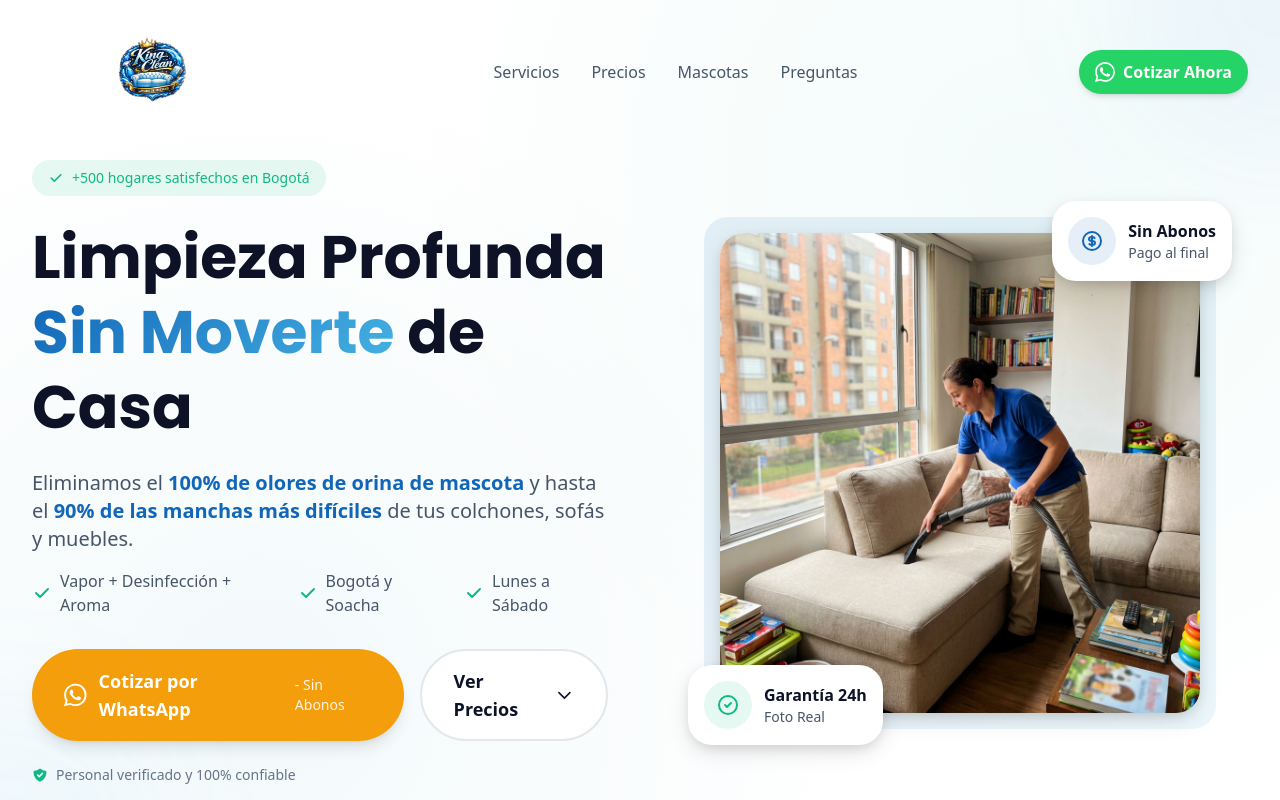
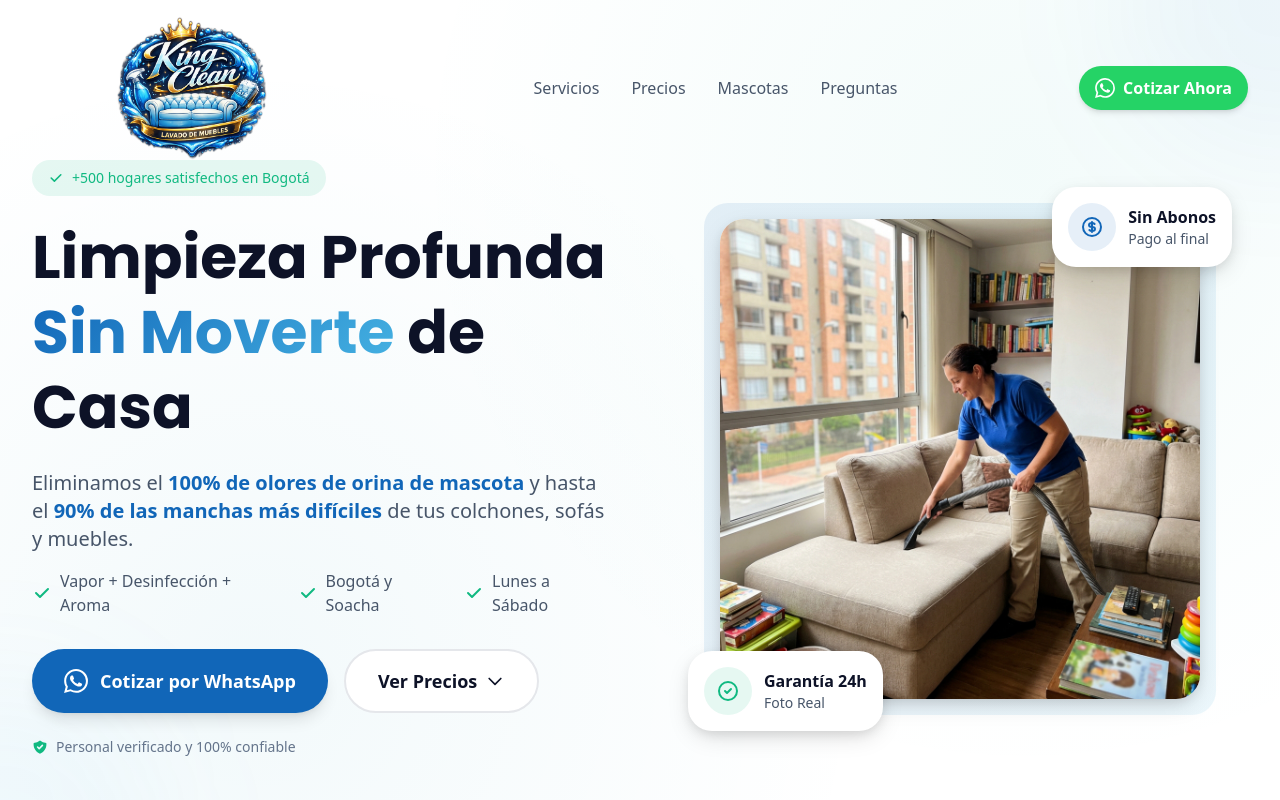
Before and after one commit to sebas-aikon-intelligence/king-clean-landing, a Next.js app: page / in a window 1280 px wide. Shown: the top 800 px of the page. Built offline with nearby package versions, Linux system fonts and the light colour scheme.

Commit message:
Final polish: authentic images, absolute header, correct CTA colors

```diff
--- a/src/components/Header.tsx
+++ b/src/components/Header.tsx
@@ -1,6 +1,6 @@
 "use client";
 
-import { useState, useEffect } from "react";
+import { useState } from "react";
 import Image from "next/image";
 
 const WHATSAPP_NUMBER = "573222898383";
@@ -9,16 +9,8 @@ const WHATSAPP_MESSAGE = encodeURIComponent(
 );
 
 export default function Header() {
-  const [isScrolled, setIsScrolled] = useState(false);
   const [isMobileMenuOpen, setIsMobileMenuOpen] = useState(false);
 
-  useEffect(() => {
-    const handleScroll = () => {
-      setIsScrolled(window.scrollY > 20);
-    };
-    window.addEventListener("scroll", handleScroll);
-    return () => window.removeEventListener("scroll", handleScroll);
-  }, []);
 
   const navLinks = [
     { href: "#servicios", label: "Servicios" },
@@ -28,12 +20,8 @@ export default function Header() {
   ];
 
   return (
-    <header
-      className={`fixed top-0 left-0 right-0 z-50 transition-all duration-300 ${isScrolled
-        ? "bg-white/95 backdrop-blur-md shadow-md py-2"
-        : "bg-transparent py-4"
-        }`}
-    >
+    <header className="absolute top-0 left-0 right-0 z-50 py-4">
+
       <div className="max-w-7xl mx-auto px-4 sm:px-6 lg:px-8">
         <div className="flex items-center justify-between">
           {/* Logo */}
@@ -42,7 +30,7 @@ export default function Header() {
             className="flex items-center gap-2 cursor-pointer"
             aria-label="King Clean - Inicio"
           >
-            <div className="relative w-40 h-20 sm:w-60 sm:h-28">
+            <div className="relative w-52 h-24 sm:w-80 sm:h-36">
               <Image
                 src="/logo.png"
                 alt="King Clean Logo"
--- a/src/components/Hero.tsx
+++ b/src/components/Hero.tsx
@@ -101,7 +101,7 @@ export default function Hero() {
                 href={`https://wa.me/${WHATSAPP_NUMBER}?text=${WHATSAPP_MESSAGE}`}
                 target="_blank"
                 rel="noopener noreferrer"
-                className="group inline-flex items-center justify-center gap-3 bg-cta hover:bg-cta-hover text-white font-bold text-lg px-8 py-4 rounded-full transition-all duration-300 shadow-lg hover:shadow-xl cursor-pointer transform hover:-translate-y-0.5"
+                className="group inline-flex items-center justify-center gap-3 bg-primary hover:bg-primary-dark text-white font-bold text-lg px-8 py-4 rounded-full transition-all duration-300 shadow-lg hover:shadow-xl cursor-pointer transform hover:-translate-y-0.5"
               >
                 <svg
                   className="w-6 h-6"
@@ -112,7 +112,6 @@ export default function Hero() {
                   <path d="M17.472 14.382c-.297-.149-1.758-.867-2.03-.967-.273-.099-.471-.148-.67.15-.197.297-.767.966-.94 1.164-.173.199-.347.223-.644.075-.297-.15-1.255-.463-2.39-1.475-.883-.788-1.48-1.761-1.653-2.059-.173-.297-.018-.458.13-.606.134-.133.298-.347.446-.52.149-.174.198-.298.298-.497.099-.198.05-.371-.025-.52-.075-.149-.669-1.612-.916-2.207-.242-.579-.487-.5-.669-.51-.173-.008-.371-.01-.57-.01-.198 0-.52.074-.792.372-.272.297-1.04 1.016-1.04 2.479 0 1.462 1.065 2.875 1.213 3.074.149.198 2.096 3.2 5.077 4.487.709.306 1.262.489 1.694.625.712.227 1.36.195 1.871.118.571-.085 1.758-.719 2.006-1.413.248-.694.248-1.289.173-1.413-.074-.124-.272-.198-.57-.347m-5.421 7.403h-.004a9.87 9.87 0 01-5.031-1.378l-.361-.214-3.741.982.998-3.648-.235-.374a9.86 9.86 0 01-1.51-5.26c.001-5.45 4.436-9.884 9.888-9.884 2.64 0 5.122 1.03 6.988 2.898a9.825 9.825 0 012.893 6.994c-.003 5.45-4.437 9.884-9.885 9.884m8.413-18.297A11.815 11.815 0 0012.05 0C5.495 0 .16 5.335.157 11.892c0 2.096.547 4.142 1.588 5.945L.057 24l6.305-1.654a11.882 11.882 0 005.683 1.448h.005c6.554 0 11.89-5.335 11.893-11.893a11.821 11.821 0 00-3.48-8.413Z" />
                 </svg>
                 <span>Cotizar por WhatsApp</span>
-                <span className="text-sm font-normal opacity-90">- Sin Abonos</span>
               </a>
               <a
                 href="#precios"
--- a/src/components/Services.tsx
+++ b/src/components/Services.tsx
@@ -132,7 +132,7 @@ const serviceCategories = [
   {
     id: "vehiculos",
     name: "Vehículos",
-    image: "/car-upholstery-bogota.jpg",
+    image: "/car-cleaning-closeup.jpg",
     icon: (
       <svg
         className="w-6 h-6"
```
Also changed, not shown: public/car-cleaning-closeup.jpg (added), public/logo.png.
